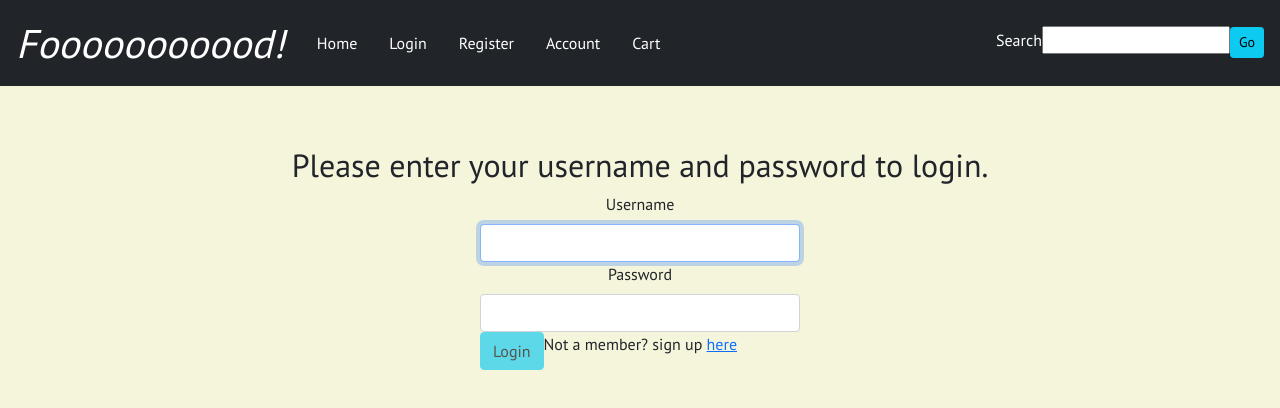
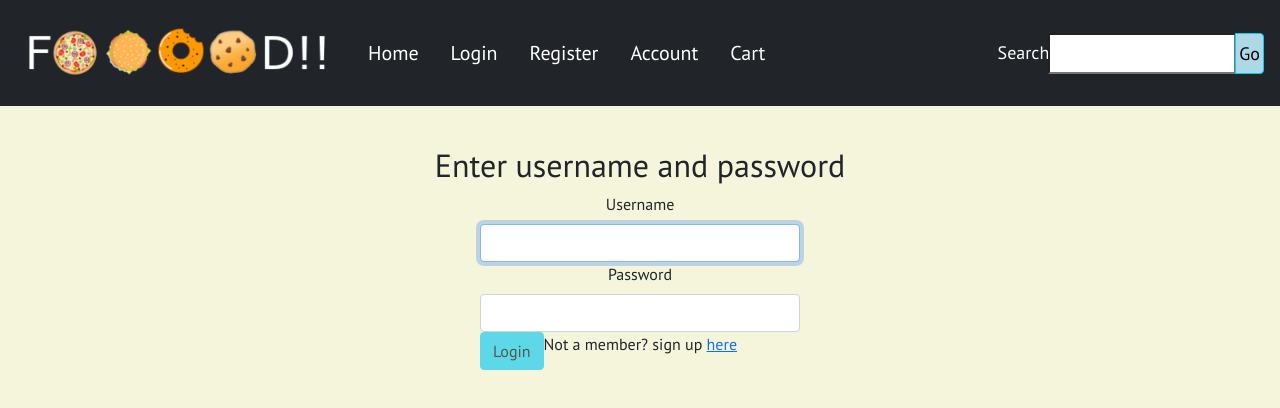
Before and after one commit to giuseppe-g-gelardi/ecommerce_frontend, a React (Create React App) app in the folder ecommerce_project/: page /login in a window 1280 px wide. Shown: the top 408 px of the page. Built offline with nearby package versions, Linux system fonts and the light colour scheme.

Commit message:
made changes to search bar styling and added website logo

```diff
--- a/ecommerce_project/src/components/Account/Account.jsx
+++ b/ecommerce_project/src/components/Account/Account.jsx
@@ -3,6 +3,11 @@ import React from 'react'
 function Account() {
     return (
         <div>
+            <table>
+                <tr>
+                    <td></td>
+                </tr>
+            </table>
 
         </div>
     )
--- a/ecommerce_project/src/components/App.css
+++ b/ecommerce_project/src/components/App.css
@@ -13,9 +13,10 @@ body { padding-top: 70px; }
   background-color: rgb(173, 216, 230);
 }
 
-  #NavLinks
+#NavLinks
 {
   color: white;
+  font-size: 20px;
 }
 
 .navbar a:hover {
@@ -23,12 +24,12 @@ body { padding-top: 70px; }
   color: rgb(255, 0, 0);
 }
 
-#PageTitle
-{
-  font-size: 250%;
-  font-style: italic;
-}
-
 body {
   background-color: lightblue;
 }
+
+#Logoimage
+{
+  height: 10vh;
+  width: auto;
+}
--- a/ecommerce_project/src/components/App.jsx
+++ b/ecommerce_project/src/components/App.jsx
@@ -24,6 +24,7 @@ import SearchBar from './SearchBar/SearchBar';
 import Account from './Account/Account';
 import Cart from './Cart/Cart';
 import AddProducts from './AddProducts/AddProducts';
+import FoodLogo from './FOODLogo.png';
 
 
 function App() {
@@ -36,7 +37,7 @@ function App() {
       <Router>
         <div className="navbar">
           <Navbar id='navbar' fixed='top' bg='dark' variant='dark'>
-            <Navbar.Brand id="PageTitle" href=''>Fooooooooood!</Navbar.Brand>
+            <Navbar.Brand href=''><img id="Logoimage" src={FoodLogo} alt='no-alt' /></Navbar.Brand>
               <Nav.Link id="NavLinks" href='/home'> Home</Nav.Link>
               <Nav.Link id="NavLinks" href='/login'> Login</Nav.Link>
               <Nav.Link id="NavLinks" href='/registration'> Register</Nav.Link>
@@ -48,7 +49,7 @@ function App() {
           </Navbar>
         </div>
         <Switch>
-          <Route path='/home' exact component={Home}> </Route>
+          <Route path='/home' exact component={Home}></Route>
           <Route path='/login' exact component={Login}></Route>
           <Route path='/registration' exact component={Registration}></Route>
           <Route path='/Account' exact component={Account}></Route>
--- a/ecommerce_project/src/components/Login/Login.jsx
+++ b/ecommerce_project/src/components/Login/Login.jsx
@@ -19,7 +19,7 @@ function Login() {
   return (
     <div className="Login">
       <h2>
-        Please enter your username and password to login.
+        Enter username and password
       </h2>
       <Form onSubmit={handleSubmit}>
         <Form.Group size="lg" controlId="userName">
--- a/ecommerce_project/src/components/Products/Products.jsx
+++ b/ecommerce_project/src/components/Products/Products.jsx
@@ -1,4 +1,4 @@
-import React from 'react'
+import React from 'react';
 
 function Products() {
     return (
--- a/ecommerce_project/src/components/Registration/Registration.jsx
+++ b/ecommerce_project/src/components/Registration/Registration.jsx
@@ -1,7 +1,7 @@
-import React, { useState } from 'react'
+import React, { useState } from 'react';
 import Form from 'react-bootstrap/Form';
 import Button from 'react-bootstrap/button';
-import './Registration.css'
+import './Registration.css';
 
 function Registration() {
   const [userName, setUserName] = useState('');
--- a/ecommerce_project/src/components/SearchBar/SearchBar.jsx
+++ b/ecommerce_project/src/components/SearchBar/SearchBar.jsx
@@ -1,15 +1,16 @@
 import React, {Component} from 'react';
 import Button from 'react-bootstrap/Button';
+import searchBar from './SearchBar.css';
 
 class SearchBar extends Component {
 
 
     render() {
         return(
-            <div>
-                <label style={{color: "white"}}>Search</label>
+            <div class="input-group">
+                <div class="input-group-append"><label style={{color: "white", fontSize: "18px", paddingTop: "6px"}}>Search</label></div>
                 <input type="text" id="searchbar"></input>
-                <Button variant='info' size='sm' type="submit">Go</Button>
+                <div class="input-group-append"><Button variant='info' id="GoButton" type="submit">Go</Button></div>
             </div>
         );
     }
```
Also changed, not shown: 1 other file (tests, documents, lock files or other folders).
